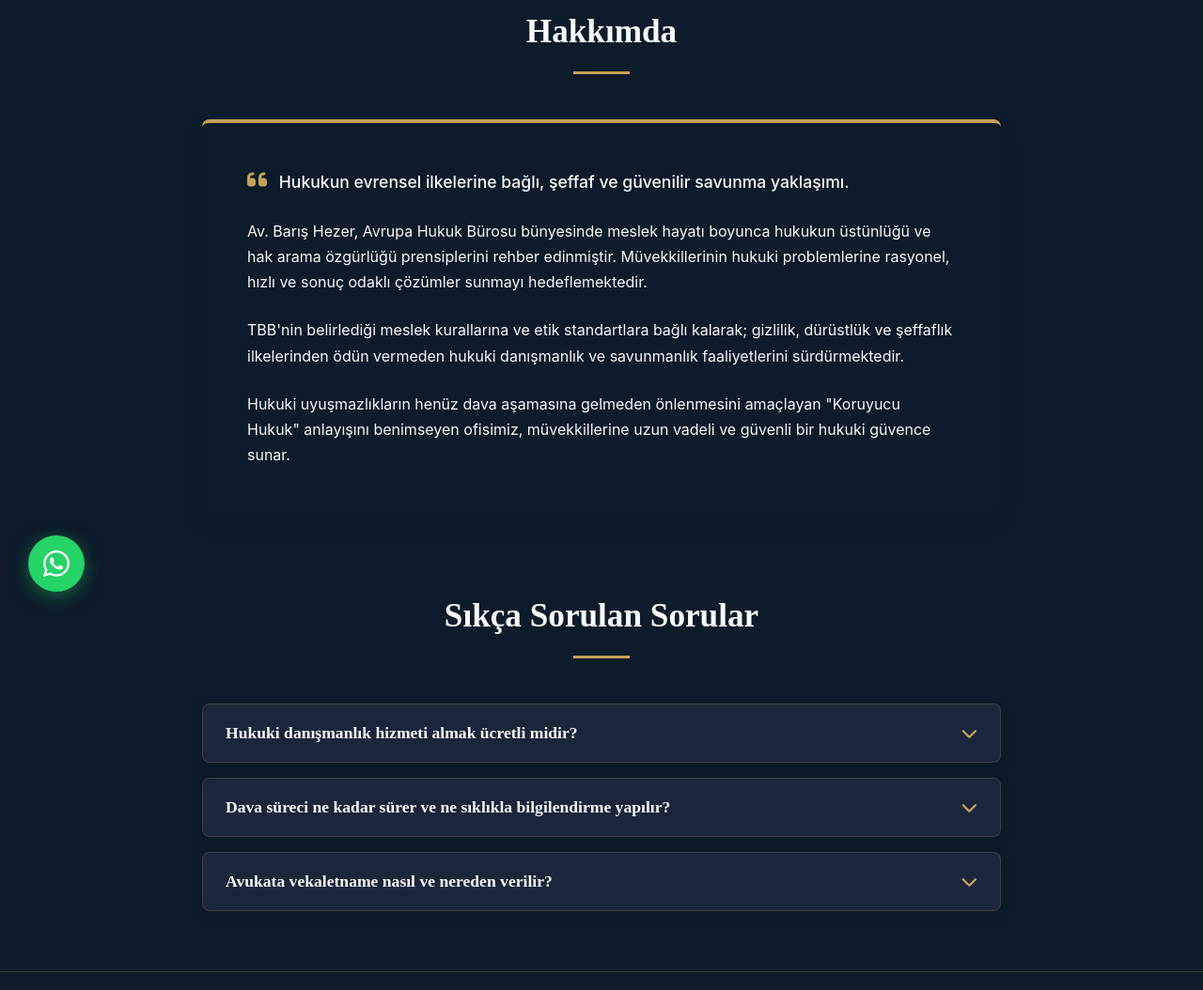
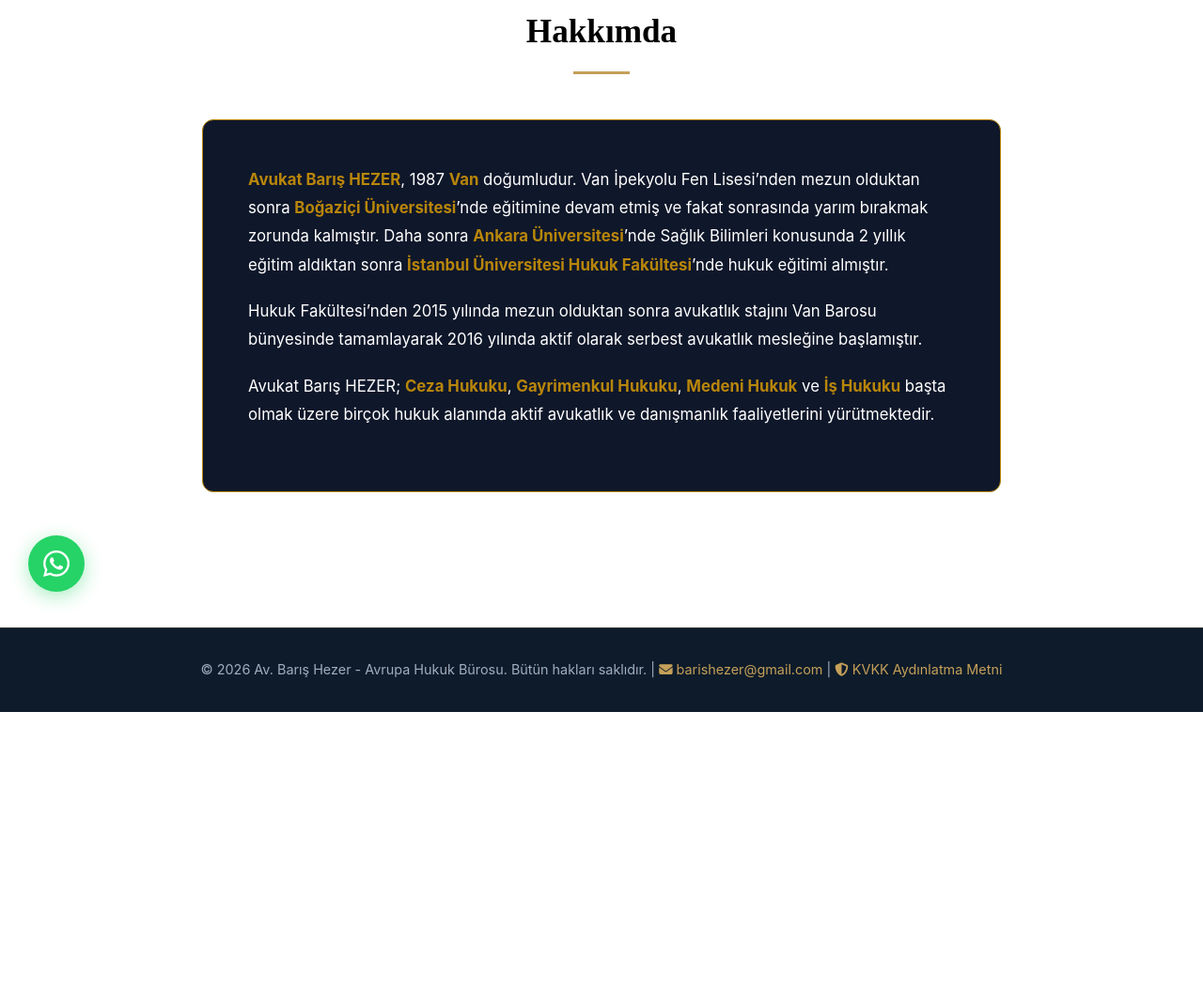
Before and after one commit to alifirathzr/Avrupa-Hukuk-Site, a website: page hakkimda.html in a window 1280 px wide. Shown: the part 140-1194 px from the top of the page at 94% size. After the commit the page ends 898 px from the top, so only its background shows below. Drawn offline with Linux system fonts and the light colour scheme.

Commit message:
hakkimda kismi kaydedildi

```diff
--- a/assets/css/style.css
+++ b/assets/css/style.css
@@ -143,3 +143,58 @@ footer a:hover { color: var(--accent-hover); }
     .grid-3 { grid-template-columns: 1fr; }
     .hero-title { font-size: 2.2rem; }
 }
+
+
+/* HAKKIMDA SAYFASI ÖZEL TASARIM */
+.hakkimda-title {
+    color: #000000 !important;
+    text-align: center;
+    margin-bottom: 2rem;
+
+/* UZMANLIK SAYFASI ÖZEL TASARIM */
+.uzmanlik-body {
+    background-color: #ffffff !important;
+    color: #000000 !important;
+}
+.uzmanlik-body h1, .uzmanlik-body h2, .uzmanlik-body h3, .uzmanlik-body .card h3 {
+    color: #000000 !important;
+}
+.uzmanlik-body .card {
+    background: #f9f9f9 !important;
+    border: 1px solid #e0e0e0 !important;
+}
+
+}
+
+.hakkimda-main-container {
+    background-color: #0f172a;
+    border: 1px solid #b8860b;
+    padding: 3rem;
+    border-radius: 12px;
+    max-width: 850px;
+    margin: 0 auto 5rem auto;
+}
+
+.hakkimda-text {
+    color: #ffffff;
+    margin-bottom: 1.5rem;
+    line-height: 1.8;
+}
+
+.hakkimda-text strong {
+    color: #d4af37;
+}
+
+.bio-text { color: #ffffff !important; line-height: 1.8 !important; font-size: 1.05rem !important; margin-bottom: 1.2rem !important; }
+
+.highlight-gold { color: #b8860b !important; font-weight: 700 !important; }
+
+.motto-text {
+    color: #d4af37;
+    font-size: 1.3rem;
+    font-weight: 600;
+    font-style: italic;
+    margin-bottom: 2rem;
+    border-left: 4px solid #b8860b;
+    padding-left: 1rem;
+}
--- a/hakkimda.html
+++ b/hakkimda.html
@@ -18,7 +18,7 @@
     <link rel="stylesheet" href="assets/css/style.css">
 
 </head>
-<body>
+<body style="background-color: white;">
 
     <div class="nav-overlay"></div>
     <header>
@@ -45,50 +45,21 @@
 
     <main class="container">
         <div class="section-title">
-            <h2>Hakkımda</h2>
+            <h2 class="hakkimda-title">Hakkımda</h2>
             <div class="underline"></div>
         </div>
-        <div style="max-width: 850px; margin: 0 auto; background: var(--white); padding: 3rem; border-radius: 8px; box-shadow: 0 10px 25px rgba(0,0,0,0.05); margin-bottom: 5rem; border-top: 4px solid var(--accent);">
-            <p style="margin-bottom: 1.5rem; font-size: 1.1rem; color: var(--primary); font-weight: 500;"><i class="fa-solid fa-quote-left" style="color: var(--accent); margin-right: 0.5rem; font-size: 1.5rem;"></i> Hukukun evrensel ilkelerine bağlı, şeffaf ve güvenilir savunma yaklaşımı.</p>
-            <p style="margin-bottom: 1.5rem;">Av. Barış Hezer, Avrupa Hukuk Bürosu bünyesinde meslek hayatı boyunca hukukun üstünlüğü ve hak arama özgürlüğü prensiplerini rehber edinmiştir. Müvekkillerinin hukuki problemlerine rasyonel, hızlı ve sonuç odaklı çözümler sunmayı hedeflemektedir.</p>
-            <p style="margin-bottom: 1.5rem;">TBB'nin belirlediği meslek kurallarına ve etik standartlara bağlı kalarak; gizlilik, dürüstlük ve şeffaflık ilkelerinden ödün vermeden hukuki danışmanlık ve savunmanlık faaliyetlerini sürdürmektedir.</p>
-            <p>Hukuki uyuşmazlıkların henüz dava aşamasına gelmeden önlenmesini amaçlayan "Koruyucu Hukuk" anlayışını benimseyen ofisimiz, müvekkillerine uzun vadeli ve güvenli bir hukuki güvence sunar.</p>
+        <div class="hakkimda-main-container">
+            <p class="bio-text">
+                <strong class="highlight-gold">Avukat Barış HEZER</strong>, 1987 <strong class="highlight-gold">Van</strong> doğumludur. Van İpekyolu Fen Lisesi’nden mezun olduktan sonra <strong class="highlight-gold">Boğaziçi Üniversitesi</strong>’nde eğitimine devam etmiş ve fakat sonrasında yarım bırakmak zorunda kalmıştır. Daha sonra <strong class="highlight-gold">Ankara Üniversitesi</strong>’nde Sağlık Bilimleri konusunda 2 yıllık eğitim aldıktan sonra <strong class="highlight-gold">İstanbul Üniversitesi Hukuk Fakültesi</strong>’nde hukuk eğitimi almıştır.
+            </p>
+            <p class="bio-text">
+                Hukuk Fakültesi’nden 2015 yılında mezun olduktan sonra avukatlık stajını Van Barosu bünyesinde tamamlayarak 2016 yılında aktif olarak serbest avukatlık mesleğine başlamıştır.
+            </p>
+            <p class="bio-text">
+                Avukat Barış HEZER; <strong class="highlight-gold">Ceza Hukuku</strong>, <strong class="highlight-gold">Gayrimenkul Hukuku</strong>, <strong class="highlight-gold">Medeni Hukuk</strong> ve <strong class="highlight-gold">İş Hukuku</strong> başta olmak üzere birçok hukuk alanında aktif avukatlık ve danışmanlık faaliyetlerini yürütmektedir.
+            </p>
         </div>
 
-        <div class="section-title" style="margin-top: 5rem;">
-            <h2>Sıkça Sorulan Sorular</h2>
-            <div class="underline"></div>
-        </div>
-
-        <div class="accordion">
-            <div class="accordion-item">
-                <button class="accordion-header">
-                    <span>Hukuki danışmanlık hizmeti almak ücretli midir?</span>
-                    <i class="fa-solid fa-chevron-down"></i>
-                </button>
-                <div class="accordion-content">
-                    <p>Evet. 1136 Sayılı Avukatlık Kanunu ve TBB Meslek Kuralları uyarınca avukatların ücretsiz danışmanlık vermesi yasaktır. Danışmanlık ve dava ücretleri, her yıl yayınlanan Avukatlık Asgari Ücret Tarifesi esas alınarak belirlenmektedir.</p>
-                </div>
-            </div>
-            <div class="accordion-item">
-                <button class="accordion-header">
-                    <span>Dava süreci ne kadar sürer ve ne sıklıkla bilgilendirme yapılır?</span>
-                    <i class="fa-solid fa-chevron-down"></i>
-                </button>
-                <div class="accordion-content">
-                    <p>Dava süreçleri; ilgili mahkemenin iş yüküne, delillerin toplanma hızına, tebligat sürelerine ve uyuşmazlığın niteliğine göre değişmektedir. Ofisimiz, davanızdaki her önemli gelişmede sizi anlık olarak bilgilendirmektedir.</p>
-                </div>
-            </div>
-            <div class="accordion-item">
-                <button class="accordion-header">
-                    <span>Avukata vekaletname nasıl ve nereden verilir?</span>
-                    <i class="fa-solid fa-chevron-down"></i>
-                </button>
-                <div class="accordion-content">
-                    <p>Vekaletname, Türkiye'deki herhangi bir noterden, yurt dışında ise Türk Konsolosluklarından verilebilmektedir. Vekaletname çıkarılmadan önce avukatınızın belirteceği özel yetkilerin (örneğin sulh yetkisi, arabuluculuk yetkisi, feragat yetkisi vb.) vekaletnamede yer alması gerekmektedir.</p>
-                </div>
-            </div>
-        </div>
     </main>
 
 
--- a/templates/html_uzmanlik.js
+++ b/templates/html_uzmanlik.js
@@ -5,7 +5,7 @@ module.exports = `<!DOCTYPE html>
 <head>
 ${headCommon('Çalışma Alanları', 'Avukat Barış Hezer - Avrupa Hukuk Bürosu; Ceza, İcra, Aile, Tazminat, Gayrimenkul, Sözleşmeler, İş ve İdare Hukuku alanlarında uzman çözümler sunar.')}
 </head>
-<body>
+<body class="uzmanlik-body">
 ${headerCommon('uzmanlik')}
 
     <main class="container">
```
Also changed, not shown: templates/html_hakkimda.js (+5 -5 lines).
